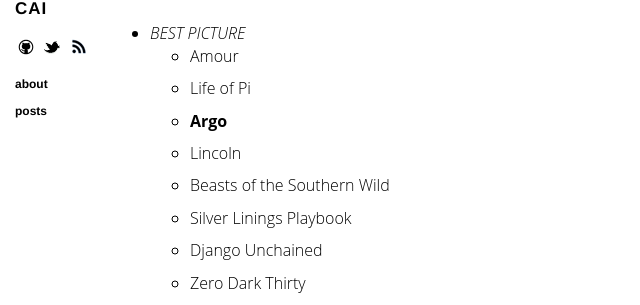
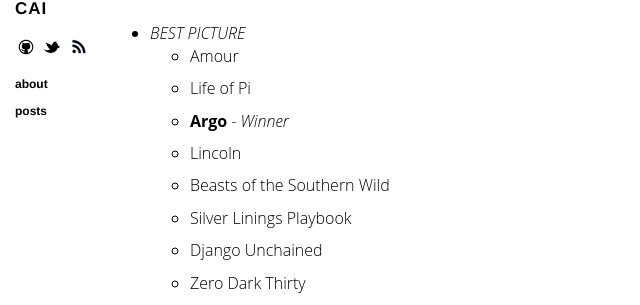
Before and after one commit to mojacc/mojacc.github.com, a Jekyll site: the page built from _posts/2013-02-24-85th-academy-awards-predictions.markdown, in a window 1280 px wide and 900 px high. Shown: the part 132-437 px from the top of the window, without its empty margins (0-640 px from the left). Built offline with Jekyll 4.4.1, drawn with Linux system fonts in a browser that asks for light colours; nearby versions of some CDN libraries; Markdown is read by kramdown in place of the engine named in the settings; comment, search, counter and statistics services are not loaded.

Commit message:
Typo fixed.

```diff
--- a/_posts/2013-02-24-85th-academy-awards-predictions.markdown
+++ b/_posts/2013-02-24-85th-academy-awards-predictions.markdown
@@ -8,7 +8,7 @@
 * *BEST PICTURE*
 	* Amour
 	* Life of Pi
-	* **Argo**
+	* **Argo** - *Winner*
 	* Lincoln
 	* Beasts of the Southern Wild
 	* Silver Linings Playbook
```
